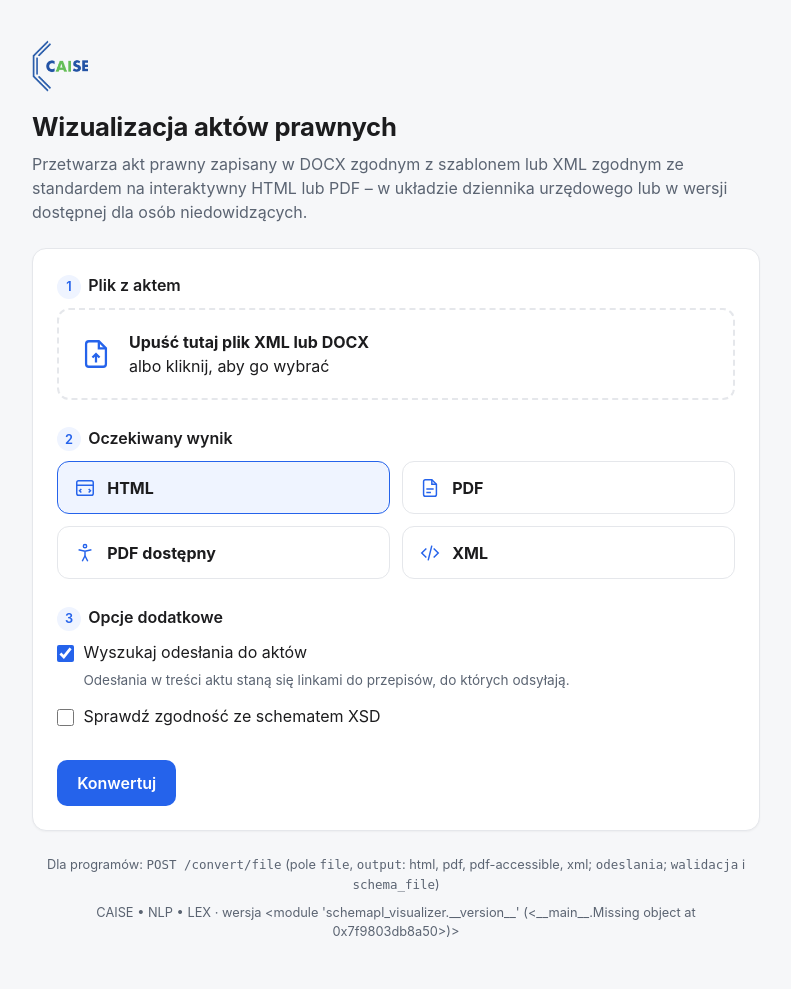
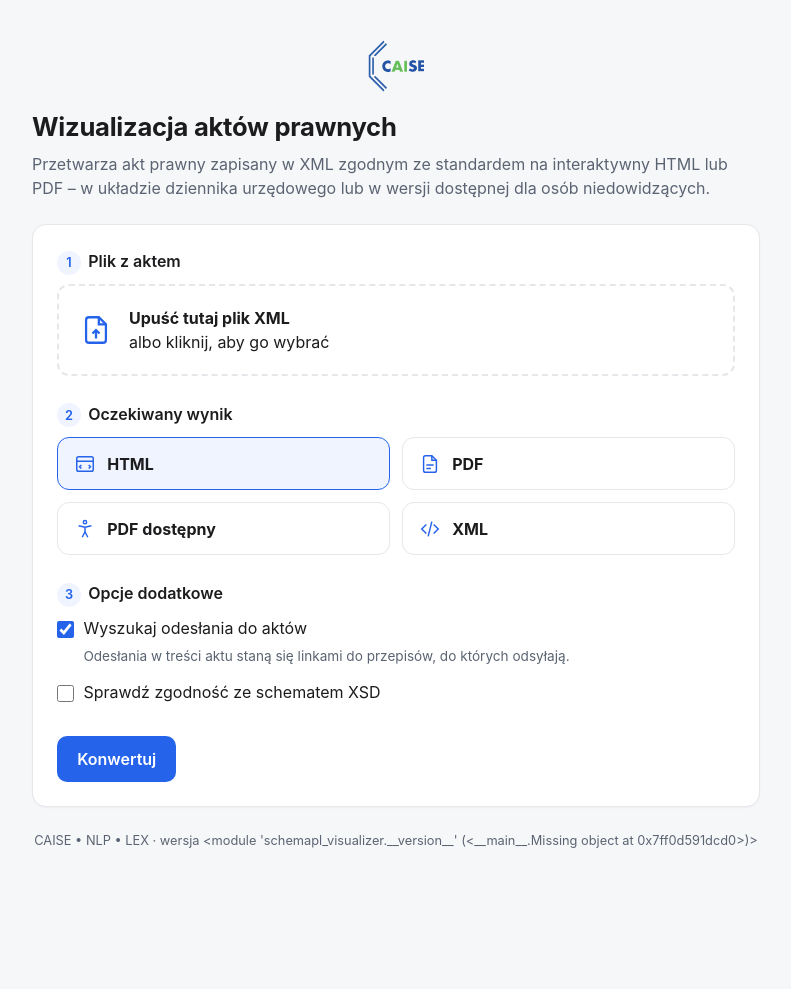
Before and after one commit to MikolekN/schemapl-visualizer, a FastAPI app: page / in a window 1280 px wide. Shown: the whole page, without its empty margins (244-1035 px from the left). After the commit the page ends 848 px from the top, so only its background shows below. Run offline with FastAPI, Linux system fonts and the light colour scheme.

Commit message:
Update main.html

```diff
--- a/source/api/template/main.html
+++ b/source/api/template/main.html
@@ -25,7 +25,7 @@
   body { margin: 0; background: var(--bg); color: var(--fg); line-height: 1.5;
          font-family: -apple-system, BlinkMacSystemFont, "Segoe UI", Roboto, Helvetica, Arial, sans-serif; }
   main { max-width: 760px; margin: 0 auto; padding: 2.5rem 1rem 3rem; }
-  header .logo { display: block; width: 56px; height: 56px; margin: 0 0 .75rem; }
+  header .logo { display: block; width: 56px; height: 56px; margin: 0 auto .75rem; }
   header h1 { font-size: 1.6rem; margin: 0 0 .35rem; letter-spacing: -.01em; }
   header p { margin: 0; color: var(--muted); }
   .pipeline { display: flex; flex-wrap: wrap; gap: .4rem; align-items: center; margin: .9rem 0 0;
@@ -115,7 +115,7 @@
   <header>
     <img class="logo" src="/tmp/caise.png" alt="CAISE" width="56" height="56">
     <h1>Wizualizacja aktów prawnych</h1>
-    <p>Przetwarza akt prawny zapisany w DOCX zgodnym z szablonem lub XML zgodnym ze standardem na interaktywny HTML lub PDF – w układzie dziennika urzędowego lub w wersji dostępnej dla osób niedowidzących.</p>
+    <p>Przetwarza akt prawny zapisany w XML zgodnym ze standardem na interaktywny HTML lub PDF – w układzie dziennika urzędowego lub w wersji dostępnej dla osób niedowidzących.</p>
   </header>
 
   <form class="card" id="form" action="/convert/file" method="post" enctype="multipart/form-data">
@@ -124,7 +124,7 @@
       <input class="file-input" id="file" type="file" name="file" accept=".xml,.docx,text/xml,application/xml,{{ docx_media_type }}" required>
       <label class="drop" id="drop" for="file">
         <svg width="34" height="34" viewBox="0 0 24 24" fill="none" stroke="currentColor" stroke-width="1.6" aria-hidden="true"><path d="M14 3H7a2 2 0 0 0-2 2v14a2 2 0 0 0 2 2h10a2 2 0 0 0 2-2V8z"/><path d="M14 3v5h5M12 18v-6M9.5 14.5 12 12l2.5 2.5"/></svg>
-        <span id="drop-text"><strong>Upuść tutaj plik XML lub DOCX</strong>albo kliknij, aby go wybrać</span>
+        <span id="drop-text"><strong>Upuść tutaj plik XML</strong>albo kliknij, aby go wybrać</span>
       </label>
     </section>
 
@@ -196,7 +196,6 @@
   </form>
 
   <footer>
-    Dla programów: <code>POST /convert/file</code> (pole <code>file</code>, <code>output</code>: html, pdf, pdf-accessible, xml; <code>odeslania</code>; <code>walidacja</code> i <code>schema_file</code>)
     <p>CAISE • NLP • LEX · wersja {{ version }}</p>
   </footer>
 </main>
```
